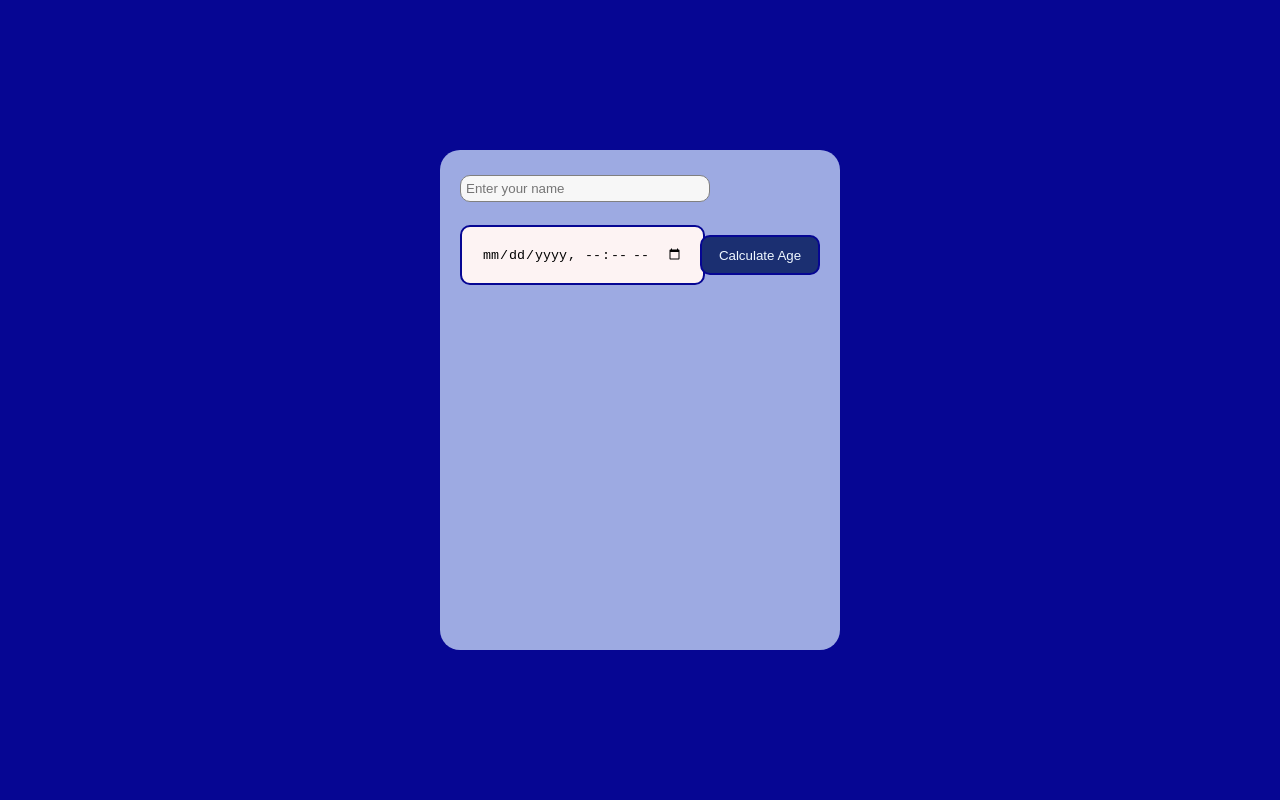
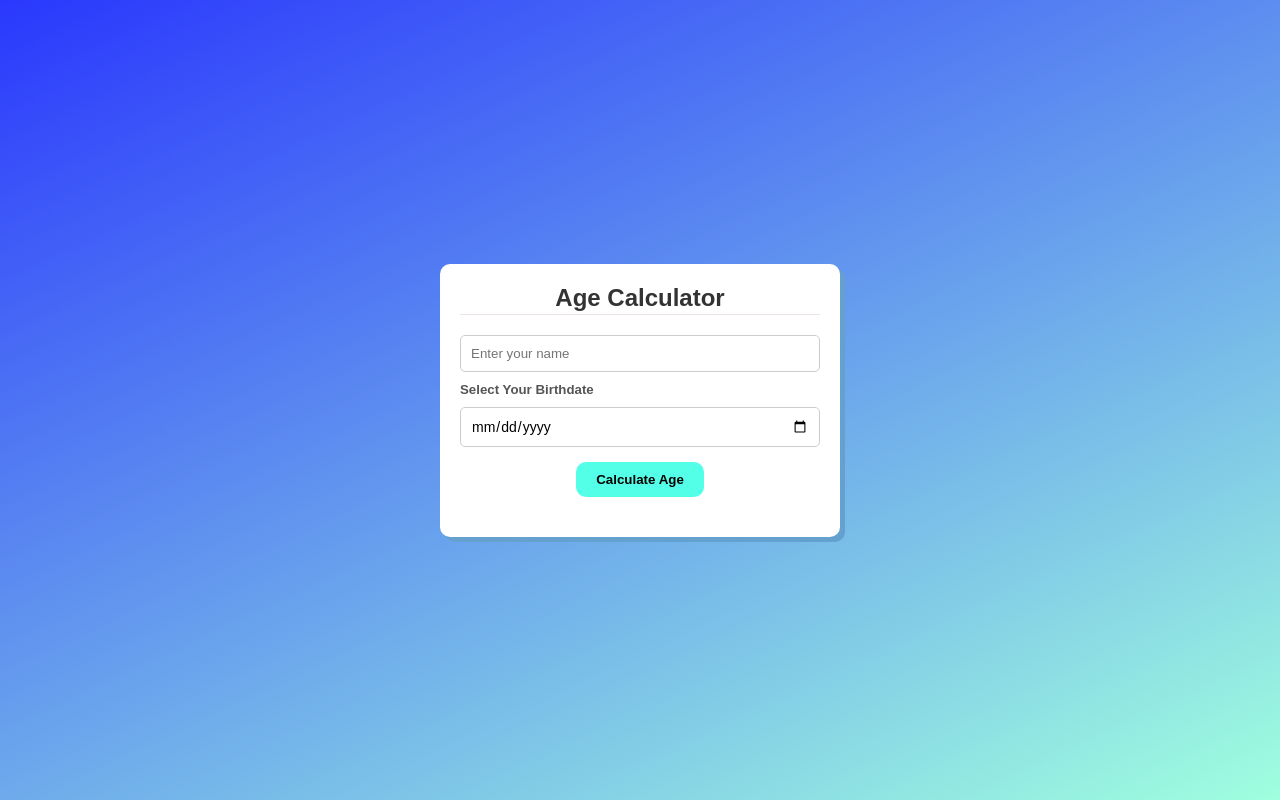
Before and after one commit to Lavansi98/Age-Calculator, a plain HTML site: page index.html in a window 1280 px wide. Drawn offline with Linux system fonts and the light colour scheme.

Commit message:
Changed codes

```diff
--- a/index.html
+++ b/index.html
@@ -8,18 +8,23 @@
 </head>
 <body>
     <div class="container">
-        <input type="text"  id="username" placeholder="Enter your name" >
-        <input type="datetime-local"  id="dob">
-        <button id="submit">Calculate Age</button>
-        <h2 id="getname"></h2>
-        <p id="year"></p>
-        <p id="month"></p>
-        <p id="week"></p>
-        <p id="day"></p>
-        <p id="hour"></p>
-        <p id="min"></p>
-        <p id="sec"></p>
-        <h4 id="thanks"></h4>
+        <div class="title">
+            <h2>Age Calculator</h2>
+        </div>
+        <div class="input-namebox">
+            <input type="text"  id="username" placeholder="Enter your name" >
+        </div>
+        <div class="calculate-box">
+            <h5>Select Your Birthdate</h5>
+            <input type="date"  id="dob">
+            <button id="submit">Calculate Age</button>
+        </div>
+        <div>
+            <h2 id="getname"></h2>
+            <p id="year"></p>
+            <h4 id="thanks"></h4>
+        </div>
+
     </div>
 
 
--- a/script.js
+++ b/script.js
@@ -1,6 +1,6 @@
 document.getElementById('submit').addEventListener('click', () => {
       const name = document.getElementById('username').value.trim(); // Get the input value and trim extra spaces
-      document.getElementById('getname').textContent = name ? `Hello, ${name} your age is :` : 'Please enter your name.';
+      document.getElementById('getname').textContent = `Hello, ${name}`;
       document.getElementById('username').value = ''; //clear the input field
     })
 
@@ -12,11 +12,7 @@ document.querySelector('#submit').addEventListener('click',()=>{
         today = new Date(),
         timenow = today.getTime(),
         value = timenow - time,
-        sec = Math.floor(value/1000),
-        min = Math.floor(value/(1000*60)),
-        hour = Math.floor(value/(1000*60*60)),
         days = Math.floor(value/(1000*60*60*24)),
-        week = Math.floor(value/(1000*60*60*24*7)),
         month = Math.floor(value/(1000*60*60*24*30.4375)),
         year = Math.floor(value/(1000*60*60*24*365.25));
 
@@ -24,13 +20,9 @@ document.querySelector('#submit').addEventListener('click',()=>{
             document.querySelector(x).innerHTML = y;
         }
 
-        insert('#year',year + ' Years');
-        insert('#month',month + ' months');
-        insert('#week',week + ' weeks');
-        insert('#day',days + ' days');
-        insert('#hour',hour + ' hours');
-        insert('#min',min + ' minutes');
-        insert('#sec',sec + ' seconds');
+
+
+        insert('#year', `you are ${year} years, ${month} months and ${days} days old.`);
 
     }
     setInterval(update,1000)
--- a/style.css
+++ b/style.css
@@ -1,82 +1,84 @@
 *{
     margin: 0;
+    font-family: sans-serif;
     padding: 0;
     box-sizing: border-box;
 }
 
 body{
-    width: 100%;
-    height: 100vh;
-    background-color: rgb(6, 6, 147);
     display: flex;
     justify-content: center;
     align-items: center;
-    cursor: pointer;
-    font-family: sans-serif;
+    min-height: 100vh;
+    background:linear-gradient(155deg,#2a38fd,#a0ffde);
+    padding: 10px;
+
 }
 
 .container{
-    width: 400px;
-    height: 500px;
-    background-color: rgba(181, 195, 238, 0.867);
-    display: flex;
-    flex-direction: column;
-    align-items: center;
-    justify-content: center;
-    position: relative;
-    border-radius: 20px;
+    background: #fff;
+    border-radius: 10px;
+    box-shadow: 0 4px 6px rgba(167, 157, 157, 0.1);
+    width: 100%;
+    max-width: 400px;
+    padding: 20px;
+    text-align: center;
+    box-shadow: 5px 5px rgb(100, 161, 207);
 }
 
-
-#username{
-    position: absolute;
-    left: 5%;
-    top:5%;
-    background-color: rgb(247, 247, 247);
-    padding: 5px;
-    width: 250px;
-    border-radius: 10px;
-    border: 1px solid gray;
-    outline: none;
+.title h2{
+    color: #333;
+    padding-bottom: 2px;
+    margin-bottom: 20px;
+    border-bottom: 1px solid rgb(237, 229, 229);
+    box-shadow:2px rgb(237, 229, 229);
 
 }
 
-#username:focus{
-    border:2px solid rgb(6, 6, 147);
-    background-color:rgb(6, 6, 147); ;
-    color: aliceblue;
+.input-namebox input{
+    width: 100%;
+    margin-bottom: 10px;
+    border-radius: 5px;
+    padding: 10px;
+    border: 1px solid #ccc;
+
 }
 
-#dob{
-    position: absolute;
-    left:5%;
-    top: 15%;
-    height: 60px;
-    background-color: rgb(253, 243, 243);
-    border-radius: 10px;
-    border: 2px solid rgb(6, 6, 147);
-    padding: 20px;
+.input-namebox input:focus{
+    outline:none
 }
 
-button{
-    position: absolute;
-    right:5%;
-    top: 17%;
-    height: 40px;
-    background-color: rgb(27, 47, 113);
-    width: 120px;
-    border-radius: 10px;
-    border: 2px solid rgb(6, 6, 147);
-    color: aliceblue;
+.calculate-box h5{
+    color: #555;
+    margin-bottom: 10px;
+    text-align: left;
 }
 
-#getname{
-    margin-top: 30px;
-}
-p{
-    margin-top: 5px;
+.calculate-box input[type='date']{
+    width: 100%;
+    padding: 10px;
+    margin-bottom: 15px;
+    border: 1px solid #ccc;
+    border-radius: 5px;
+    font-size: 14px;
 }
 
-h4{
-    margin-top: 20px;
+.calculate-box button{
+    padding: 10px 20px;
+    border: none;
+    border-radius: 10px;
+    cursor: pointer;
+    background-color: #54ffe8;
+    margin-bottom: 10px;
+    font-weight: bolder;
 }
+
+.calculate-box button:hover{
+    background:linear-gradient(240deg,#5b66f9,#54ffe8) ;
+}
+
+#getname, #year{
+    margin: 10px 0;
+    color: #0e1574;
+
+}
```
